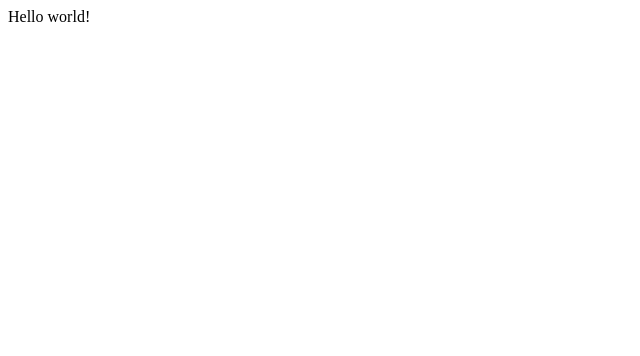
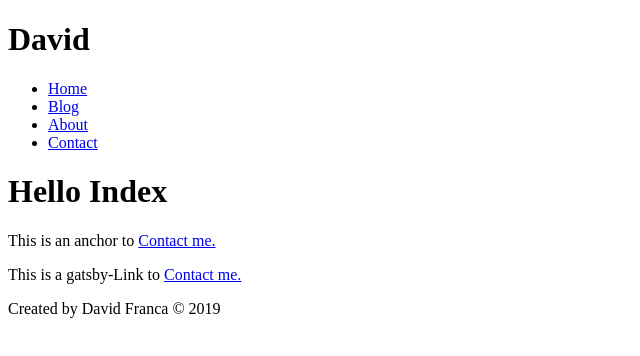
Before and after one commit to daviguima/gatsby-blog, a Gatsby site: page / in a window 1280 px wide. Shown: the whole page, without its empty margins (0-640 px from the left). Built offline with nearby package versions, Linux system fonts and the light colour scheme; Gatsby itself is replaced by a stand-in of ours.

Commit message:
updating

```diff
--- a/package.json
+++ b/package.json
@@ -14,6 +14,7 @@
   },
   "dependencies": {
     "gatsby": "^2.10.4",
+    "gatsby-cli": "^2.7.6",
     "react": "^16.8.6",
     "react-dom": "^16.8.6"
   },
--- /dev/null
+++ b/public/index.html
@@ -0,0 +1 @@
+<!DOCTYPE html><html><head><meta charSet="utf-8"/><meta http-equiv="x-ua-compatible" content="ie=edge"/><meta name="viewport" content="width=device-width, initial-scale=1, shrink-to-fit=no"/><script src="/socket.io/socket.io.js"></script></head><body><noscript id="gatsby-noscript">This app works best with JavaScript enabled.</noscript><div id="___gatsby"></div><script src="/commons.js"></script></body></html>
--- /dev/null
+++ b/public/page-data/about/page-data.json
@@ -0,0 +1 @@
+{"componentChunkName":"component---src-pages-about-js","path":"/about/","webpackCompilationHash":"","result":{"pageContext":{"isCreatedByStatefulCreatePages":true}}}
--- /dev/null
+++ b/public/page-data/blog/page-data.json
@@ -0,0 +1 @@
+{"componentChunkName":"component---src-pages-blog-js","path":"/blog/","webpackCompilationHash":"","result":{"pageContext":{"isCreatedByStatefulCreatePages":true}}}
--- /dev/null
+++ b/public/page-data/contact/page-data.json
@@ -0,0 +1 @@
+{"componentChunkName":"component---src-pages-contact-js","path":"/contact/","webpackCompilationHash":"","result":{"pageContext":{"isCreatedByStatefulCreatePages":true}}}
--- /dev/null
+++ b/public/page-data/dev-404-page/page-data.json
@@ -0,0 +1 @@
+{"componentChunkName":"component---cache-dev-404-page-js","path":"/dev-404-page/","webpackCompilationHash":"","result":{"data":{"allSitePage":{"nodes":[{"path":"/"},{"path":"/blog/"},{"path":"/about/"},{"path":"/contact/"}]}},"pageContext":{"isCreatedByStatefulCreatePages":true}}}
--- /dev/null
+++ b/public/page-data/index/page-data.json
@@ -0,0 +1 @@
+{"componentChunkName":"component---src-pages-index-js","path":"/","webpackCompilationHash":"","result":{"pageContext":{"isCreatedByStatefulCreatePages":true}}}
--- /dev/null
+++ b/src/components/footer.js
@@ -0,0 +1,11 @@
+import React from 'react'
+
+const Footer = () => {
+  return (
+    <footer>
+      <p>Created by David Franca © 2019</p>
+    </footer>
+  )
+}
+
+export default Footer
--- /dev/null
+++ b/src/components/header.js
@@ -0,0 +1,28 @@
+import React from 'react'
+import { Link } from 'gatsby'
+
+const Header = () => {
+  return (
+    <header>
+      <h1>David</h1>
+      <nav>
+        <ul>
+          <li>
+            <Link to={'/'}>Home</Link>
+          </li>
+          <li>
+            <Link to={'/blog'}>Blog</Link>
+          </li>
+          <li>
+            <Link to={'/about'}>About</Link>
+          </li>
+          <li>
+            <Link to={'/contact'}>Contact</Link>
+          </li>
+        </ul>
+      </nav>
+    </header>
+  )
+}
+
+export default Header
--- /dev/null
+++ b/src/components/layout.js
@@ -0,0 +1,15 @@
+import React from "react"
+import Header from "./header"
+import Footer from "./footer"
+
+const Layout = (props) => {
+  return (
+    <div>
+      <Header />
+      {props.children}
+      <Footer />
+    </div>
+  )
+}
+
+export default Layout
--- a/src/pages/index.js
+++ b/src/pages/index.js
@@ -1,3 +1,15 @@
 import React from "react"
+import { Link } from "gatsby"
+import Layout from "../components/layout"
 
-export default () => <div>Hello world!</div>
+const IndexPage = () => {
+  return (
+    <Layout>
+      <h1>Hello Index</h1>
+      <p>This is an anchor to <a href={'/contact'}>Contact me.</a></p>
+      <p>This is a gatsby-Link to <Link to={'/contact'}>Contact me.</Link></p>
+    </Layout>
+  )
+}
+
+export default IndexPage
```
Also changed, not shown: src/pages/about.js (added, +13 -0 lines), src/pages/blog.js (added, +13 -0 lines), src/pages/contact.js (added, +13 -0 lines), public/favicon.ico (added), 2 other files.
